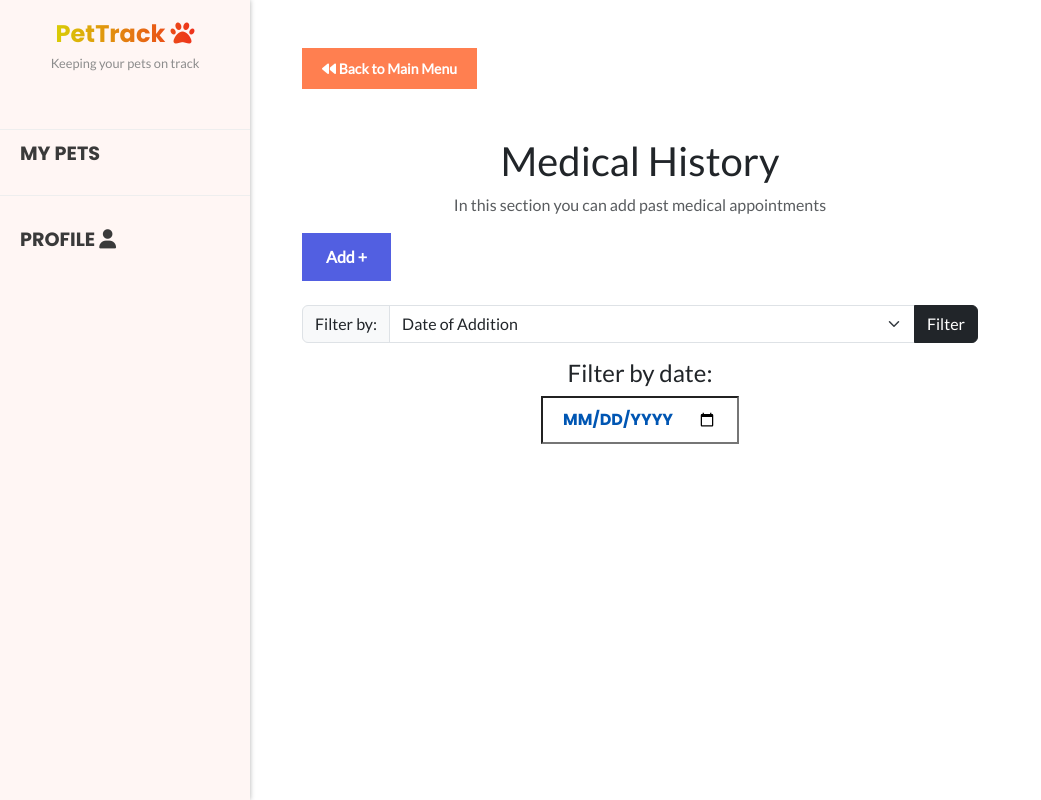
After one commit to villagraandres/petTrack1, a Django app: page /pet/history/46 in a window 1280 px wide. The commit adds this page. Shown: the whole page, without its empty margins (0-1041 px from the left). Run offline with Django 4.2, Linux system fonts and the light colour scheme; data comes from the database, SQL or seed files in the repository; both versions use the stored data as it was after the commit; some libraries are stand-ins or nearby versions.

Commit message:
medical history sectiobn

```diff
--- a/main/static/pets/styles.css
+++ b/main/static/pets/styles.css
@@ -317,6 +317,33 @@ a{
   background-color: #0056b3;
 }
 
+
+.btn-3 {
+  display: inline-block;
+  padding: 10px 20px;
+  background-color: #ff7f50;
+  color: #fff;
+  border: none;
+  font-size: 14px;
+  font-weight: bold;
+  text-align: center;
+  text-decoration: none;
+  cursor: pointer;
+}
+
+
+
 .vac-card{
 border: 3px #0056b3 solid;
 }
+
+input[type="date"]{
+  background-color: transparent;
+  color: #0056b3;
+  font-size: 1rem;
+  font-weight: 700;
+  text-transform: uppercase;
+  margin: 0px 0;
+  padding: 10px 20px;
+  font-family: 'Poppins', sans-serif;
+}
--- /dev/null
+++ b/main/templates/auth/history.html
@@ -0,0 +1,33 @@
+{% extends 'adminLayout.html' %}
+{% load static %}
+{% block body %}
+<a  class="btn-3" href="{% url "dashboard" id=pet.id %}" type="button"><i class="fa-solid fa-backward"></i> Back to Main Menu  </a>
+<div class="mb-4 mt-5">
+    <h1 class="text-center">Medical History</h1>
+    <p class="text-center text-muted">In this section you can add past medical appointments</p>
+    <button class="btn-2" data-bs-toggle="modal" data-bs-target="#exampleModal"type="button">Add  +</button>
+</div>
+
+<div class="filter-section">
+    <form  method="get" id="searchForm">
+        <div class="input-group mb-3">
+            <label class="input-group-text" for="inputGroupSelect01">Filter by: </label>
+            <select class="form-select" id="inputGroupSelect01"  name="filter">
+              <option selected value="addition" {% if filter_mode == 'addition' %}selected{% endif %}>Date of Addition</option>
+              <option value="expired" {% if filter_mode == 'expired' %}selected{% endif %}>Newest</option>
+              <option value="appl" {% if filter_mode == 'appl' %}selected{% endif %}>Oldest</option>
+            </select>
+            <input type="submit" class="btn btn-dark" value="Filter">
+          </div>
+        </div>
+    </form>
+    <div class="text-center">
+        <div class="filter-date">
+            <h4>Filter by date:</h4>
+            <input type="date" name="" id="">
+        </div>
+    </div>
+</div>
+
+
+{% endblock body %}
--- a/main/urls.py
+++ b/main/urls.py
@@ -9,6 +9,7 @@ urlpatterns = [
     path('home',views.home,name="home"),
     path('pet/<int:id>',views.dashboard,name="dashboard" ),
     path('pet/vaccs/<int:id>',views.vaccines,name="vaccines" ),
+    path('pet/history/<int:id>',views.history,name="history" ),
     path('api/addPet',views.addPet,name="addPet"), #API ZONE
     path('api/addvacc',views.addvacc,name="addvacc"),
     path('filtervac',views.addvacc,name="filtervac"),
--- a/main/views.py
+++ b/main/views.py
@@ -177,10 +177,6 @@ def addvacc(request):
             return JsonResponse({"message":"Ok"},status=201)
 
 
-
-        print(vaccname)
-        print(petid)
-
         vac=Vaccine(name=vaccname,application=application,expiration=expiration);
         vac.save();
         pet = Pet.objects.get(id=petid)
@@ -197,3 +193,11 @@ def delete(request):
          vacc=Vaccine.objects.get(id=vaccId);
          vacc.delete()
          return JsonResponse({"message":"deleted"})
+
+
+def history(request,id):
+    pet=Pet.objects.get(id=id)
+
+    return render(request,'auth/history.html',{
+        'pet':pet
+    });
```
Also changed, not shown: main/templates/auth/pet.html (+19 -2 lines), main/templates/auth/vaccines.html (+9 -1 lines), db.sqlite3, media/images/fb3e81d4-0b33-4bef-9641-76bc0d9588fd_XyL031D.jpg (added).
